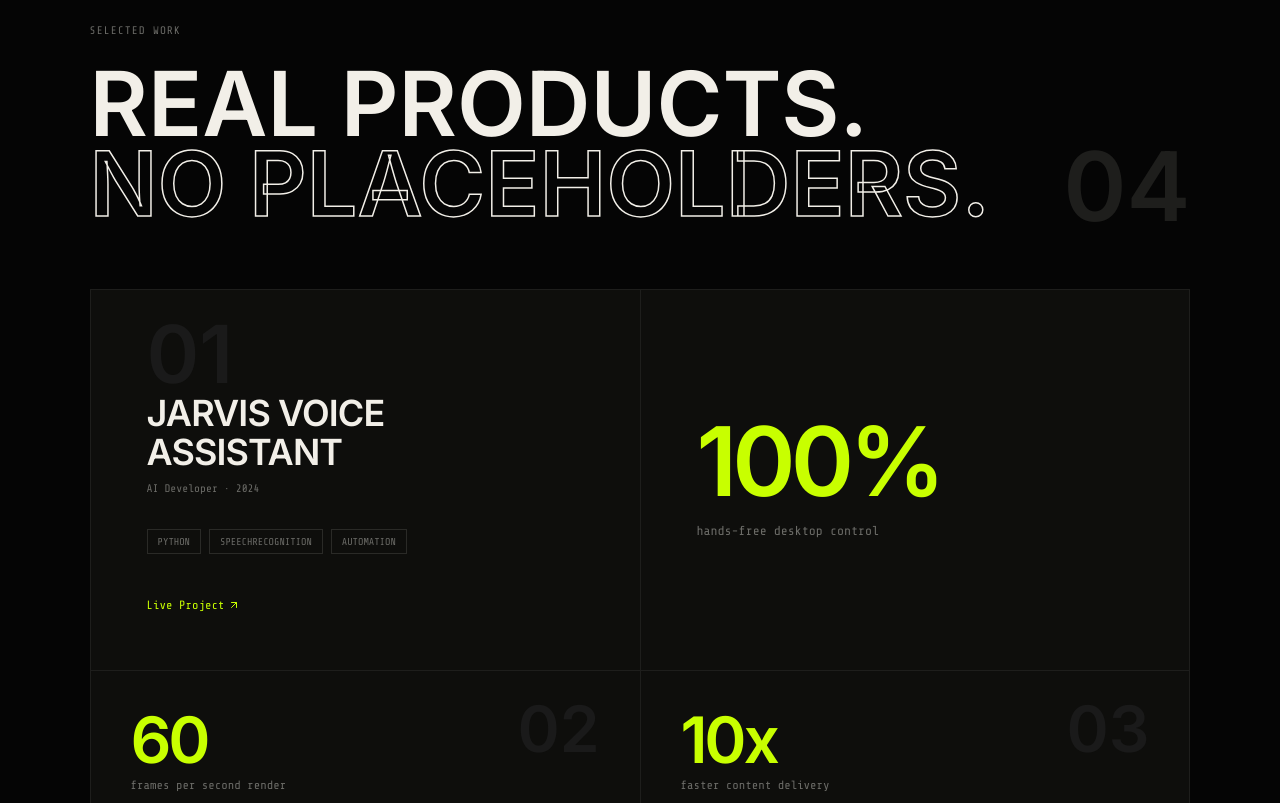
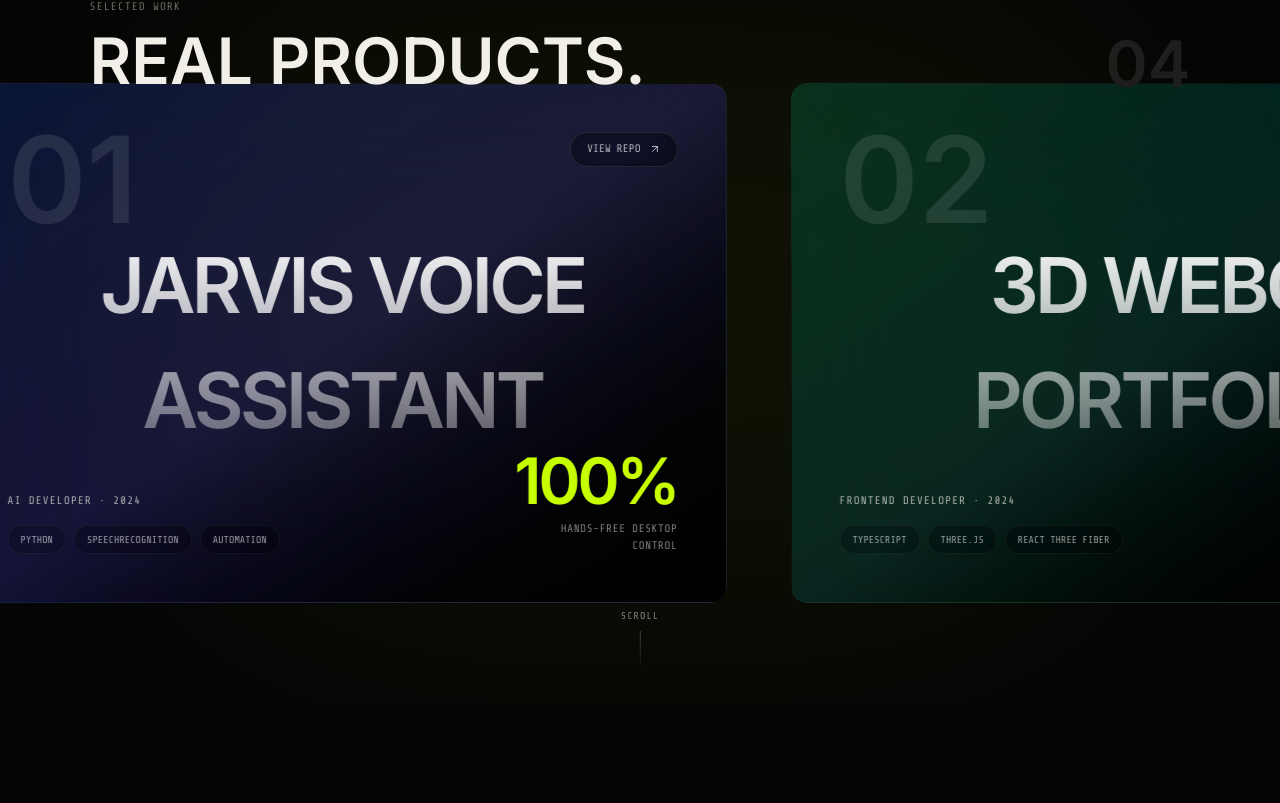
Before and after one commit to aarav-malviya9/aarav-portfolio, a Next.js app: page / in a window 1280 px wide. Shown: the part 897-1700 px from the top of the page. Built offline with nearby package versions, Linux system fonts and the light colour scheme.

Commit message:
Refactor SelectedWork to immersive horizontal scroll carousel

```diff
--- a/src/components/sections/SelectedWork.tsx
+++ b/src/components/sections/SelectedWork.tsx
@@ -1,6 +1,7 @@
 'use client';
 
-import { motion } from 'framer-motion';
+import { useRef } from 'react';
+import { motion, useScroll, useTransform } from 'framer-motion';
 import Link from 'next/link';
 import { ArrowUpRight } from 'lucide-react';
 
@@ -14,7 +15,7 @@ const projects = [
     stat: '100%',
     statDesc: 'hands-free desktop control',
     link: 'https://github.com/aarav-malviya9/Jarvis-Desktop-Voice-Assistant',
-    fullWidth: true
+    gradient: 'from-blue-600/20 via-indigo-900/40 to-black'
   },
   {
     id: '02',
@@ -22,10 +23,10 @@ const projects = [
     role: 'Frontend Developer',
     year: '2024',
     tech: ['TypeScript', 'Three.js', 'React Three Fiber'],
-    stat: '60',
-    statDesc: 'frames per second render',
+    stat: '60fps',
+    statDesc: 'real-time 3D rendering',
     link: 'https://github.com/aarav-malviya9/portfolio-3D',
-    fullWidth: false
+    gradient: 'from-emerald-500/20 via-teal-900/40 to-black'
   },
   {
     id: '03',
@@ -36,7 +37,7 @@ const projects = [
     stat: '10x',
     statDesc: 'faster content delivery',
     link: 'https://github.com/aarav-malviya9/Techyblitz',
-    fullWidth: false
+    gradient: 'from-orange-500/20 via-red-900/40 to-black'
   },
   {
     id: '04',
@@ -47,163 +48,120 @@ const projects = [
     stat: '100',
     statDesc: 'Lighthouse performance score',
     link: 'https://github.com/aarav-malviya9/aarav-portfolio',
-    fullWidth: true
+    gradient: 'from-zinc-500/20 via-zinc-800/40 to-black'
   }
 ];
 
 export default function SelectedWork() {
+  const targetRef = useRef<HTMLDivElement>(null);
+
+  const { scrollYProgress } = useScroll({
+    target: targetRef,
+  });
+
+  // Moves the track horizontally as we scroll down
+  const x = useTransform(scrollYProgress, [0, 1], ["0%", "-75%"]);
+
   return (
-    <motion.section
-      id="work"
-      className="w-full bg-[#050505] px-[7vw] pt-[120px] pb-[80px]"
-      initial={{ opacity: 0, y: 50 }}
-      whileInView={{ opacity: 1, y: 0 }}
-      viewport={{ once: false, amount: 0.15 }}
-      transition={{ duration: 0.8, ease: [0.16, 1, 0.3, 1] }}
-    >
-      <div className="max-w-7xl mx-auto">
+    <section ref={targetRef} id="work" className="relative h-[400vh] bg-[#050505]">
+      {/* Sticky Container */}
+      <div className="sticky top-0 h-screen w-full overflow-hidden flex flex-col justify-center bg-[#050505]">
 
-        {/* Section Opener */}
-        <div className="w-full mb-16 relative">
-          <div className="font-mono text-[#6B6B67] text-[11px] tracking-widest uppercase mb-6">
+        {/* Decorative Background Glows */}
+        <div className="absolute top-1/2 left-1/2 -translate-x-1/2 -translate-y-1/2 w-[80vw] h-[80vh] bg-[#C8FF00]/5 rounded-full blur-[120px] pointer-events-none" />
+
+        {/* Header (Overlayed) */}
+        <div className="absolute top-[12vh] left-[7vw] z-10 w-[86vw] flex justify-between items-end pointer-events-none">
+          <div>
+            <div className="font-mono text-[#6B6B67] text-[11px] tracking-widest uppercase mb-4">
               SELECTED WORK
             </div>
-
-          <div className="flex justify-between items-end">
-            <h2 className="font-syne font-black text-[#F2EFE8] leading-[0.9]" style={{ fontSize: 'clamp(48px, 7vw, 96px)' }}>
-              <div>REAL PRODUCTS.</div>
-              <div style={{ WebkitTextStroke: '1.5px #F2EFE8', color: 'transparent' }}>
-                NO PLACEHOLDERS.
+            <h2 className="font-syne font-black text-[#F2EFE8] leading-[0.9]" style={{ fontSize: 'clamp(32px, 5vw, 64px)' }}>
+              REAL PRODUCTS.
+            </h2>
           </div>
-            </h2>
-
-            <div className="hidden md:block font-syne font-black text-[#1E1E1C] text-[96px] leading-[0.8] select-none">
+          <div className="font-syne font-black text-[#1E1E1C] text-[64px] leading-[0.8]">
             04
           </div>
         </div>
-        </div>
 
-        {/* Project Grid */}
-        <div className="grid grid-cols-1 md:grid-cols-2 gap-[1px] bg-[#1E1E1C] border border-[#1E1E1C]">
-          {projects.map((project, i) => (
+        {/* Horizontal Track */}
+        <motion.div style={{ x }} className="flex gap-16 px-[7vw] items-center pt-[10vh]">
+          {projects.map((project, idx) => {
+            return (
+              <div
+                key={project.id}
+                className="group relative w-[85vw] md:w-[60vw] h-[60vh] md:h-[65vh] shrink-0 rounded-2xl overflow-hidden cursor-none"
+                style={{
+                  perspective: '1000px',
+                }}
+              >
+                {/* 3D Panel */}
                 <motion.div
-              key={project.id}
-              initial="initial"
-              whileHover="hover"
-              className={`group relative bg-[#0E0E0C] hover:bg-[#111110] transition-colors duration-300 flex ${
-                project.fullWidth ? 'md:col-span-2 min-h-[380px] flex-col md:flex-row' : 'col-span-1 min-h-[300px] flex-col'
-              }`}
+                  className={`w-full h-full bg-gradient-to-br ${project.gradient} border border-white/5 rounded-2xl p-8 md:p-12 flex flex-col justify-between backdrop-blur-3xl shadow-[0_0_50px_rgba(0,0,0,0.5)] transform-gpu transition-transform duration-700 ease-out group-hover:scale-[1.02]`}
                 >
-              {/* Sweeping Top Border */}
-              <motion.div
-                className="absolute top-0 left-0 right-0 h-[2px] bg-[#C8FF00] z-10 origin-left"
-                variants={{
-                  initial: { clipPath: 'inset(0 100% 0 0)' },
-                  hover: { clipPath: 'inset(0 0% 0 0)' }
-                }}
-                transition={{ duration: 0.4, ease: "easeInOut" }}
-              />
 
-              {project.fullWidth ? (
-                // Full Width Layout
-                <>
-                  <div className="flex-1 p-10 md:p-14 flex flex-col justify-between relative border-b border-[#1E1E1C] md:border-b-0 md:border-r">
-                    <div className="absolute top-8 left-10 md:left-14 font-syne font-black text-[#1A1A1A] text-[80px] leading-[0.8] select-none pointer-events-none">
+                  {/* Top Layer */}
+                  <div className="flex justify-between items-start">
+                    <div className="font-syne font-black text-white/10 text-[80px] md:text-[120px] leading-[0.8] select-none">
                       {project.id}
                     </div>
 
-                    <div className="relative z-10 mt-16 md:mt-12">
-                      <h3 className="font-syne font-bold text-[36px] text-[#F2EFE8] leading-[1.1] mb-2 uppercase tracking-tight">
+                    <Link
+                      href={project.link}
+                      target="_blank"
+                      rel="noopener noreferrer"
+                      className="flex items-center gap-2 bg-black/50 border border-white/10 px-4 py-2 rounded-full font-mono text-[11px] text-white/70 hover:text-[#C8FF00] hover:border-[#C8FF00]/50 transition-all hover-trigger backdrop-blur-md"
+                    >
+                      VIEW REPO <ArrowUpRight className="w-3 h-3" />
+                    </Link>
+                  </div>
+
+                  {/* Center Layer */}
+                  <div className="absolute inset-0 flex items-center justify-center pointer-events-none">
+                    <h3 className="font-syne font-black text-transparent bg-clip-text bg-gradient-to-b from-white to-white/30 text-center uppercase tracking-tighter" style={{ fontSize: 'clamp(40px, 6vw, 100px)' }}>
                       {project.title}
                     </h3>
-                      <div className="font-mono text-[11px] text-[#6B6B67] mb-8">
+                  </div>
+
+                  {/* Bottom Layer */}
+                  <div className="flex flex-col md:flex-row justify-between items-end gap-6 relative z-10">
+                    <div className="space-y-4">
+                      <div className="font-mono text-[11px] text-[#F2EFE8]/70 uppercase tracking-widest">
                         {project.role} · {project.year}
                       </div>
-
-                      <div className="flex flex-wrap gap-2 mb-10">
-                        {project.tech.map((t, idx) => (
-                          <div key={idx} className="border border-[#2A2A27] font-mono text-[10px] text-[#6B6B67] px-[10px] py-[4px] uppercase">
+                      <div className="flex flex-wrap gap-2">
+                        {project.tech.map((t, i) => (
+                          <div key={i} className="bg-black/40 border border-white/5 font-mono text-[10px] text-white/60 px-3 py-1.5 rounded-full uppercase backdrop-blur-md">
                             {t}
                           </div>
                         ))}
                       </div>
                     </div>
 
-                    <Link href={project.link} target="_blank" rel="noopener noreferrer" className="relative z-10 inline-flex items-center text-[#C8FF00] font-mono text-[12px] group/link w-fit hover-trigger">
-                      <span>Live Project</span>
-                      <ArrowUpRight className="w-3 h-3 ml-1" />
-                      <span className="absolute left-0 bottom-[-2px] w-full h-[1px] bg-[#C8FF00] origin-left scale-x-0 group-hover/link:scale-x-100 transition-transform duration-300 ease-out" />
-                    </Link>
+                    <div className="text-right">
+                      <div className="font-syne font-black text-[#C8FF00] text-[48px] md:text-[64px] leading-none tracking-tighter">
+                        {project.stat}
                       </div>
-
-                  <div className="flex-1 p-10 md:p-14 flex flex-col justify-center">
-                    <motion.div
-                      variants={{
-                        initial: { scale: 1 },
-                        hover: { scale: 1.05 }
-                      }}
-                      transition={{ duration: 0.4, ease: "easeOut" }}
-                      className="font-syne font-black text-[#C8FF00] text-[64px] md:text-[96px] leading-[0.9] tracking-tighter"
-                    >
-                      {project.stat}
-                    </motion.div>
-                    <div className="font-mono text-[13px] text-[#6B6B67] max-w-[200px] mt-4 leading-relaxed">
+                      <div className="font-mono text-[11px] text-white/50 uppercase tracking-wider mt-2 max-w-[150px] ml-auto">
                         {project.statDesc}
                       </div>
                     </div>
-                </>
-              ) : (
-                // Half Width Layout
-                <div className="flex-1 p-10 flex flex-col justify-between relative">
-                  <div className="absolute top-8 right-10 font-syne font-black text-[#1A1A1A] text-[64px] leading-[0.8] select-none pointer-events-none text-right">
-                    {project.id}
                   </div>
 
-                  <div className="relative z-10">
-                    <motion.div
-                      variants={{
-                        initial: { scale: 1 },
-                        hover: { scale: 1.05 }
-                      }}
-                      transition={{ duration: 0.4, ease: "easeOut" }}
-                      className="font-syne font-black text-[#C8FF00] text-[64px] leading-[0.9] tracking-tighter origin-left"
-                    >
-                      {project.stat}
                 </motion.div>
-                    <div className="font-mono text-[12px] text-[#6B6B67] max-w-[200px] mt-2 mb-10 leading-relaxed">
-                      {project.statDesc}
               </div>
-                  </div>
+            );
+          })}
+        </motion.div>
 
-                  <div className="relative z-10 mt-auto">
-                    <h3 className="font-syne font-bold text-[24px] text-[#F2EFE8] leading-[1.1] mb-2 uppercase tracking-tight">
-                      {project.title}
-                    </h3>
-                    <div className="font-mono text-[11px] text-[#6B6B67] mb-6">
-                      {project.role} · {project.year}
-                    </div>
-
-                    <div className="flex flex-wrap gap-2 mb-8">
-                      {project.tech.map((t, idx) => (
-                        <div key={idx} className="border border-[#2A2A27] font-mono text-[10px] text-[#6B6B67] px-[10px] py-[4px] uppercase">
-                          {t}
-                        </div>
-                      ))}
-                    </div>
-
-                    <Link href={project.link} target="_blank" rel="noopener noreferrer" className="inline-flex items-center text-[#C8FF00] font-mono text-[12px] group/link w-fit hover-trigger">
-                      <span>Live Project</span>
-                      <ArrowUpRight className="w-3 h-3 ml-1" />
-                      <span className="absolute left-0 bottom-[-2px] w-full h-[1px] bg-[#C8FF00] origin-left scale-x-0 group-hover/link:scale-x-100 transition-transform duration-300 ease-out" />
-                    </Link>
-                  </div>
-                </div>
-              )}
-            </motion.div>
-          ))}
+        {/* Scroll Indicator */}
+        <div className="absolute bottom-8 left-1/2 -translate-x-1/2 flex flex-col items-center gap-2 pointer-events-none opacity-50">
+          <div className="font-mono text-[10px] text-white tracking-widest uppercase">Scroll</div>
+          <div className="w-[1px] h-[40px] bg-gradient-to-b from-white/50 to-transparent" />
         </div>
 
       </div>
-    </motion.section>
+    </section>
   );
 }
```
Lines whose indentation alone changed are shown as unchanged.
